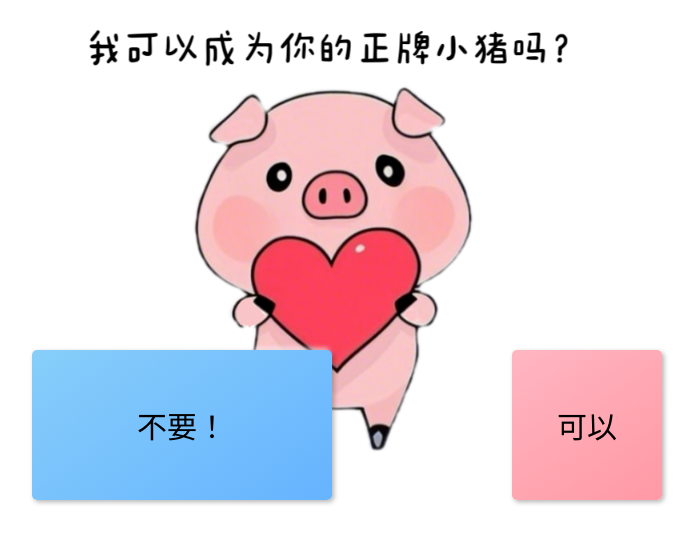
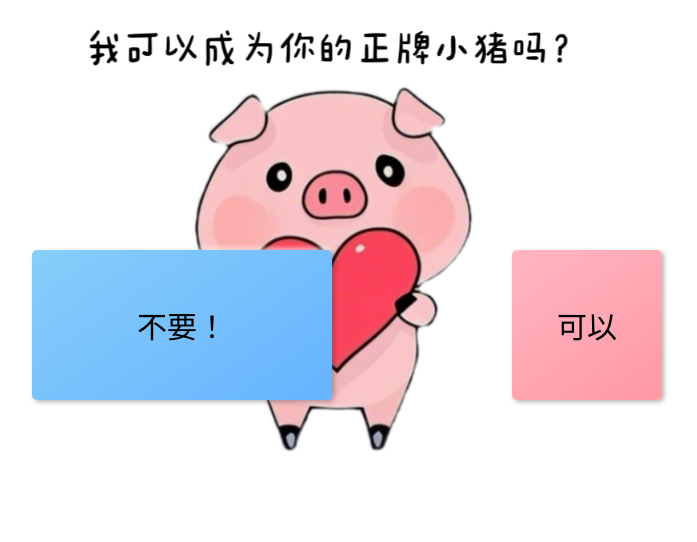
Before and after one commit to llyxg/lovepig.github.io, a plain HTML site: page index.html in a window 1280 px wide. Shown: the whole page, without its empty margins (301-998 px from the left). Drawn offline with Linux system fonts and the light colour scheme.

Commit message:
Update index.html

```diff
--- a/index.html
+++ b/index.html
@@ -21,7 +21,7 @@
 
         .buttons {
             position: fixed;
-            bottom: 300px;
+            bottom: 400px;
             width: 100%;
             display: flex;
             justify-content: center;
```
